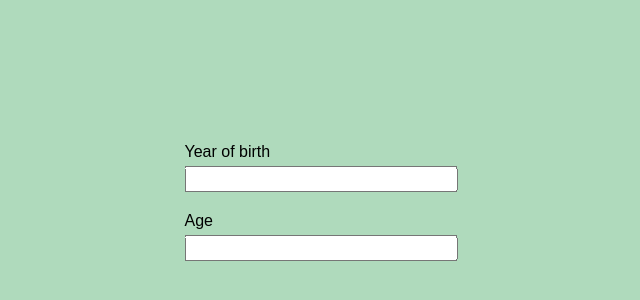
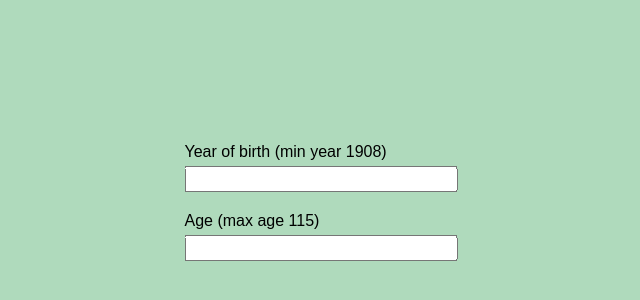
Before and after one commit to Kostya-Romanovskyi/test-work-civi, a website built with Vite: page index.html in a window 1280 px wide. Shown: the part 198-498 px from the top of the page, without its empty margins (319-959 px from the left). Built offline with nearby package versions, Linux system fonts and the light colour scheme.

Commit message:
added info in label

```diff
--- a/index.html
+++ b/index.html
@@ -9,10 +9,10 @@
   </head>
   <body>
     <div class="container">
-      <label for="year">Year of birth</label>
+      <label for="year">Year of birth (min year 1908)</label>
       <input class="year" id="year" type="number" />
 
-      <label for="age">Age</label>
+      <label for="age">Age (max age 115)</label>
       <input class="age" id="age" type="number" />
     </div>
     <script type="module" src="/main.js"></script>
```
